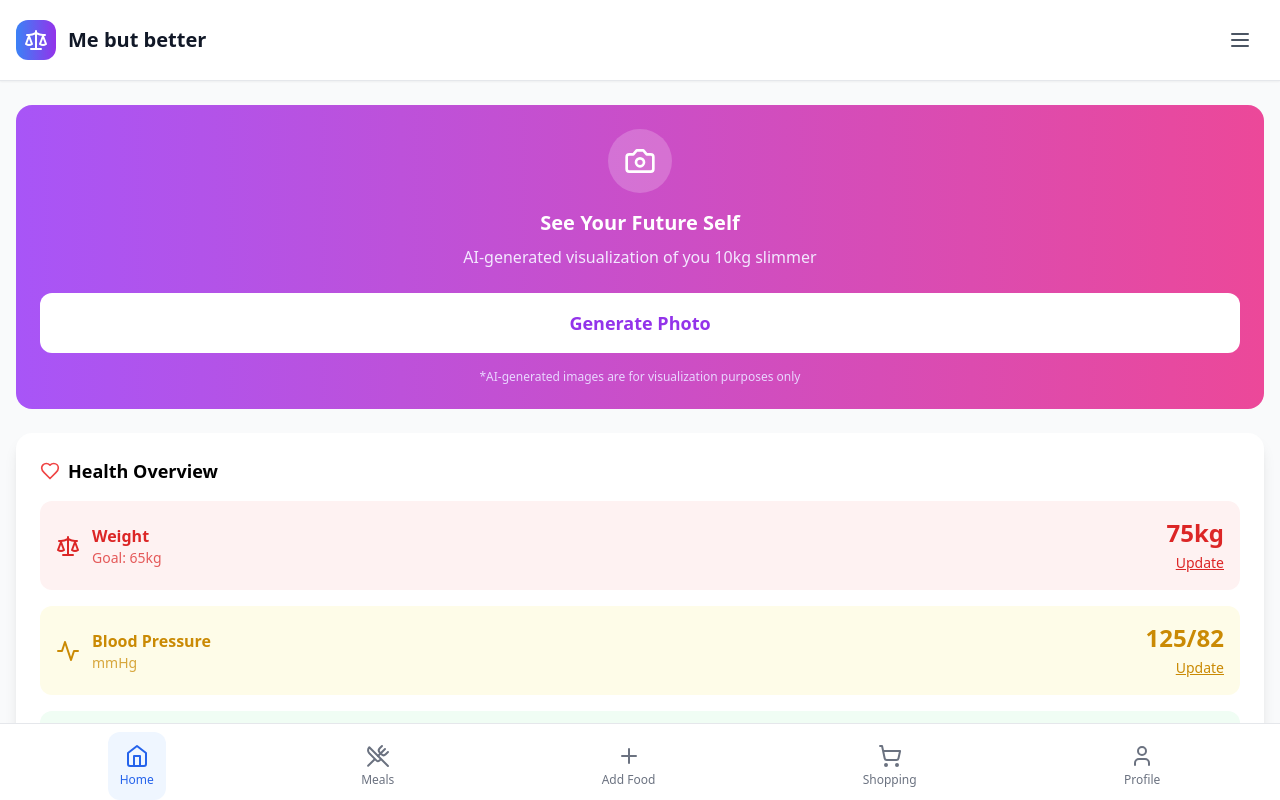
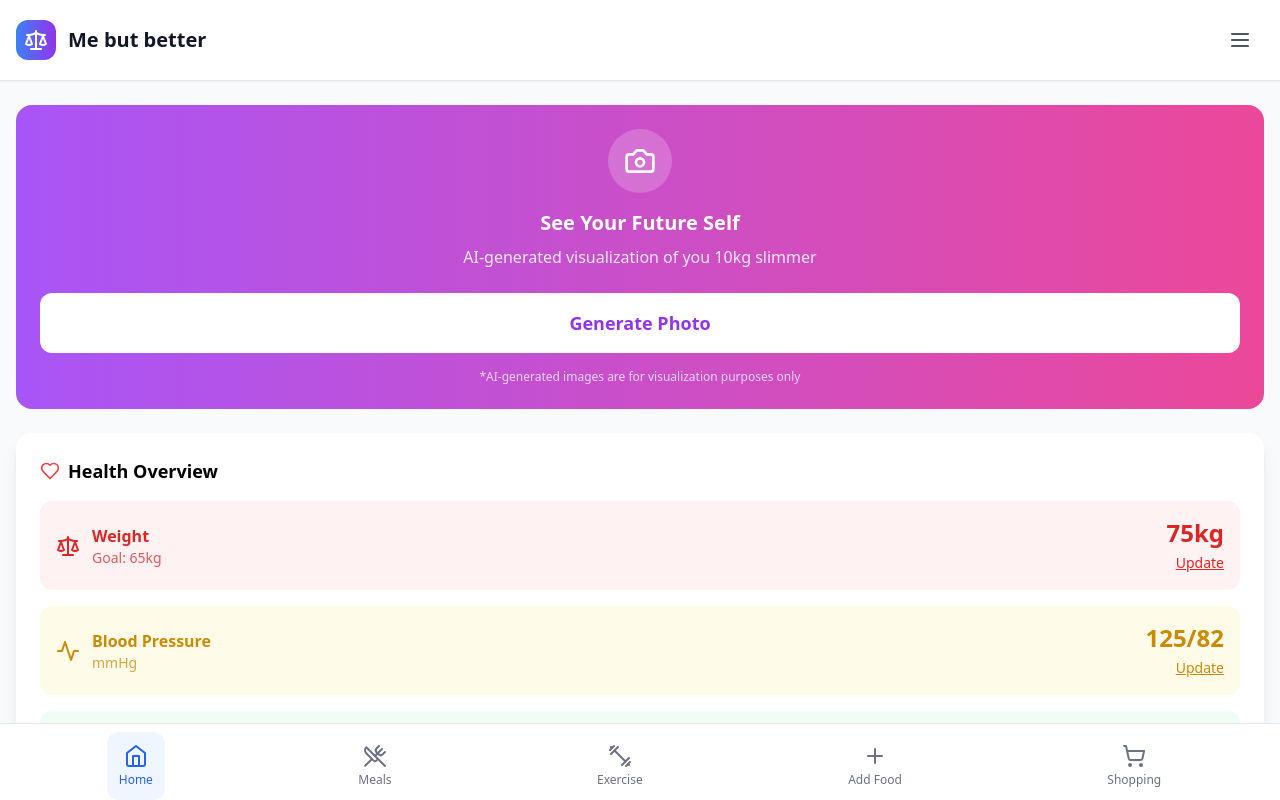
Before and after one commit to Tsa-chi/vibe_bolt, a React (Vite) app: page / in a window 1280 px wide. Shown: the top 800 px of the page. Built offline with nearby package versions, Linux system fonts and the light colour scheme.

Commit message:
Add exercise to bottom navigation with checklist

```diff
--- a/src/App.tsx
+++ b/src/App.tsx
@@ -680,9 +680,9 @@ function App() {
           {[
             { id: 'dashboard', icon: Home, label: 'Home' },
             { id: 'meals', icon: UtensilsCrossed, label: 'Meals' },
+            { id: 'exercise', icon: Dumbbell, label: 'Exercise' },
             { id: 'food-input', icon: Plus, label: 'Add Food' },
-            { id: 'shopping', icon: ShoppingCart, label: 'Shopping' },
-            { id: 'profile', icon: User, label: 'Profile' }
+            { id: 'shopping', icon: ShoppingCart, label: 'Shopping' }
           ].map((item) => {
             const IconComponent = item.icon;
             return (
```
